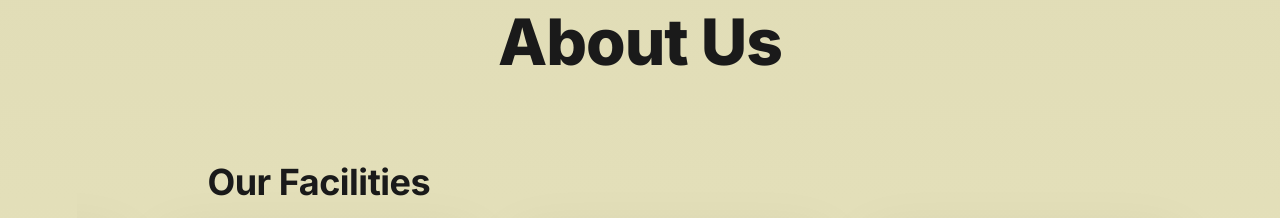
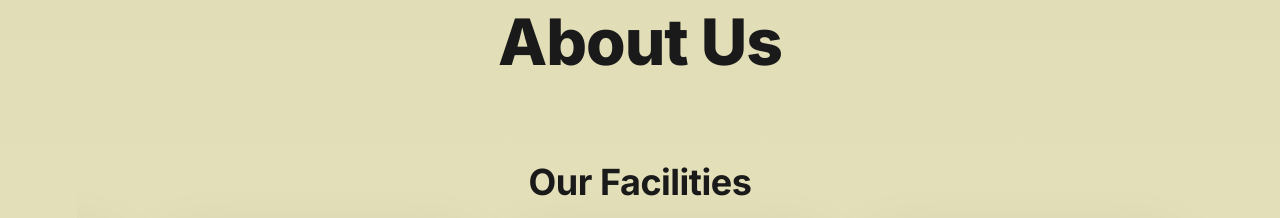
Before and after one commit to Aashutosh24/Project_Gym, a website: page index.html in a window 1280 px wide. Shown: the part 4137-4355 px from the top of the page. Drawn offline with Linux system fonts and the light colour scheme; grey boxes are pictures that could not be loaded; a web font is replaced by a local one.

Commit message:
carousel

```diff
--- a/Style.css
+++ b/Style.css
@@ -492,9 +492,9 @@ position:relative;
 padding:0 20px;
 }
 
-.facil h3{
+#about h3{
 position:absolute;
-top:-60px;
+/* top:-60px; */
 left:0;
 font-size:36px;
 color:#1a1a1a;
@@ -515,6 +515,7 @@ max-width:320px;
 flex-shrink:0;
 border:1px solid rgba(0,0,0,0.04);
 position:relative;
+cursor: pointer;
 }
 
 .equi-card::before{
--- a/index.html
+++ b/index.html
@@ -103,11 +103,12 @@ Take the first step towards a healthier, stronger you.
     </section>
     <div id="about">
         <h1>About Us</h1>
+        <h3>Our Facilities</h3>
         <button class="scroll-arrow left" onclick="scrollSlider(-1)">&#10094;</button>
         <div class="slider-container" id="slider">
 
             <div class="facil">
-                <h3>Our Facilities</h3>
+
 
                 <div class="equi-card">
                     <img src="Img/gym-5977600_640.jpg" alt="gym Facilities">
```
